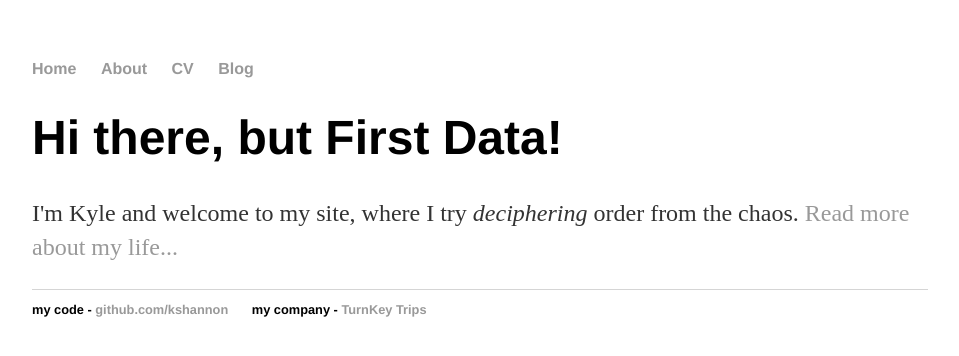
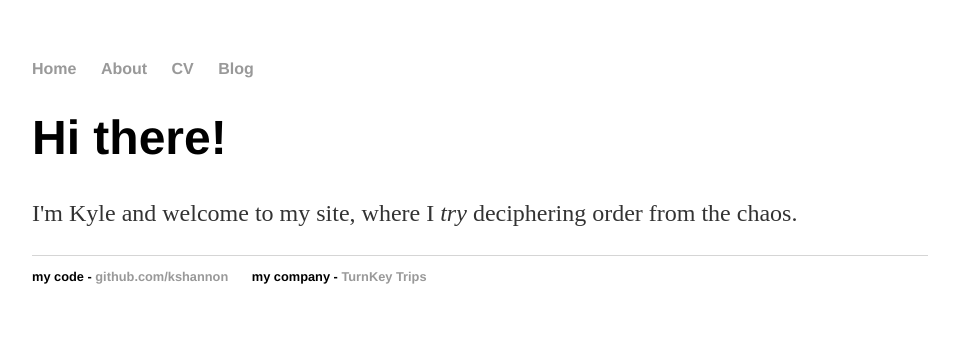
Before and after one commit to kshannon/kshannon.github.io, a Jekyll site: the page built from index.html, in a window 1280 px wide. Shown: the top 356 px of the page, without its empty margins (160-1119 px from the left). Built offline with Jekyll 4.4.1, drawn with Linux system fonts in a browser that asks for light colours.

Commit message:
Update home index.html

```diff
--- a/index.html
+++ b/index.html
@@ -3,6 +3,6 @@ layout: default
 title: Kyle Shannon, Data Scientist
 ---
 <div class="blurb">
-	<h1>Hi there, but First Data!</h1>
-	<p>I'm Kyle and welcome to my site, where I try <em>deciphering</em> order from the chaos. <a href="/about">Read more about my life...</a></p>
+	<h1>Hi there!</h1>
+	<p>I'm Kyle and welcome to my site, where I <em>try</em> deciphering order from the chaos.</p>
 </div><!-- /.blurb -->
```
